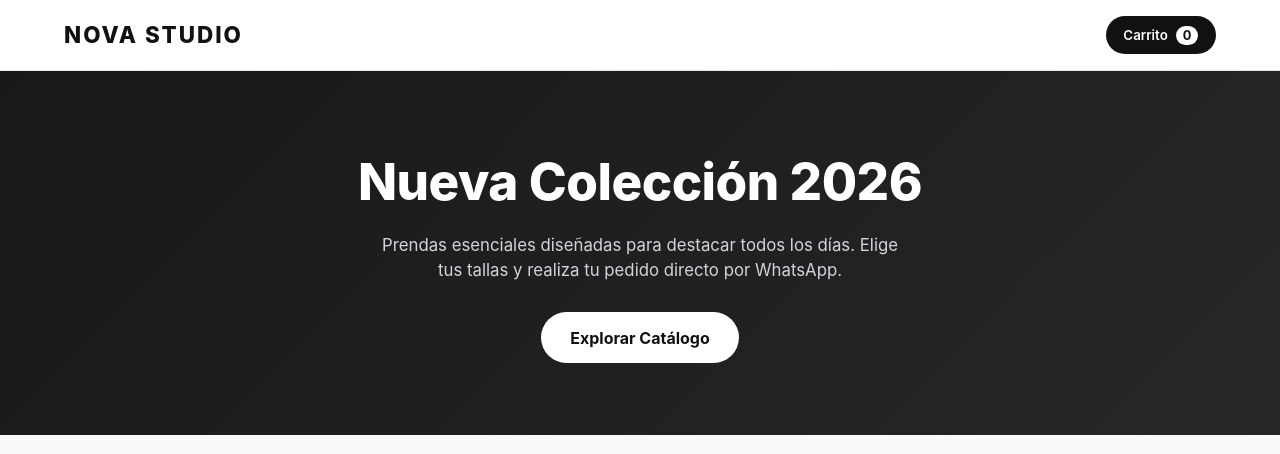
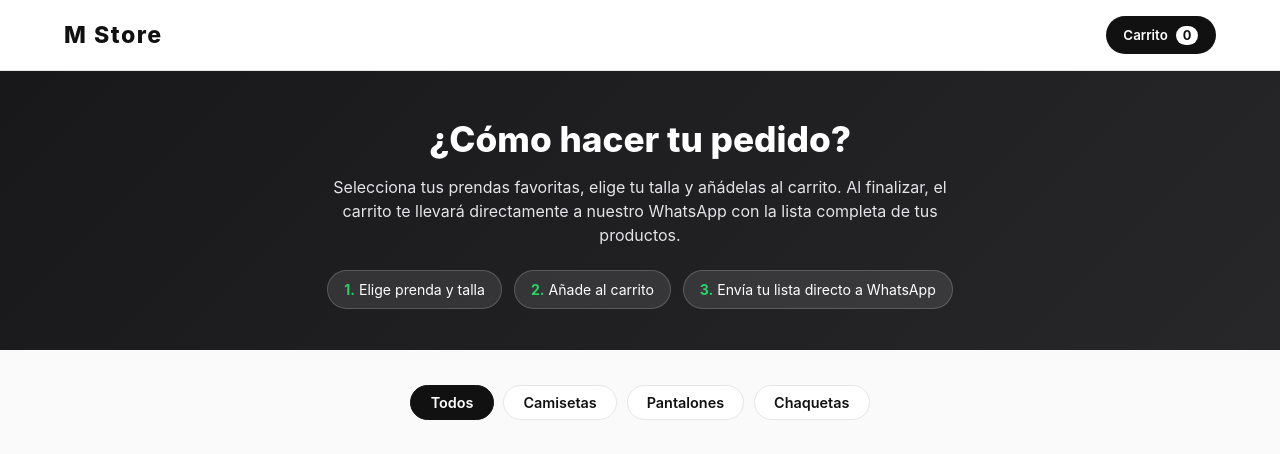
Before and after one commit to jemurill06/MStore, a plain HTML site: page index.html in a window 1280 px wide. Shown: the top 454 px of the page. Drawn offline with Linux system fonts and the light colour scheme.

Commit message:
index.html

```diff
--- a/index.html
+++ b/index.html
@@ -3,18 +3,17 @@
 <head>
   <meta charset="UTF-8" />
   <meta name="viewport" content="width=device-width, initial-scale=1.0" />
-  <title>NOVA STUDIO | Tienda de Ropa</title>
+  <title>M Store | Tienda de Ropa</title>
   <style>
     /* =========================================
        COLORES Y ESTILOS DE TU MARCA
-       (Edita estos valores para cambiar colores)
     ========================================= */
     :root {
       --bg-color: #fafafa;
       --surface-color: #ffffff;
       --text-main: #111111;
       --text-muted: #666666;
-      --accent-color: #111111;      /* Color principal de botones */
+      --accent-color: #111111;
       --accent-hover: #333333;
       --whatsapp-color: #25d366;
       --whatsapp-hover: #1ebe5d;
@@ -50,10 +49,9 @@
     }
 
     .brand-logo {
-      font-size: 1.4rem;
+      font-size: 1.45rem;
       font-weight: 800;
-      letter-spacing: 2px;
-      text-transform: uppercase;
+      letter-spacing: 1.5px;
       text-decoration: none;
       color: var(--text-main);
     }
@@ -85,48 +83,54 @@
       border-radius: 50px;
     }
 
-    /* BANNER PRINCIPAL */
-    .hero {
+    /* INDICACIONES DE COMPRA AL INICIO */
+    .info-banner {
       background: linear-gradient(135deg, #18181b 0%, #27272a 100%);
       color: #fff;
       text-align: center;
-      padding: 4.5rem 1.5rem;
+      padding: 2.6rem 1.5rem;
     }
 
-    .hero h1 {
-      font-size: clamp(2rem, 5vw, 3.2rem);
+    .info-banner h1 {
+      font-size: clamp(1.5rem, 4vw, 2.2rem);
       font-weight: 800;
-      letter-spacing: -0.5px;
-      margin-bottom: 0.8rem;
+      margin-bottom: 0.6rem;
     }
 
-    .hero p {
-      color: #d4d4d8;
-      max-width: 540px;
-      margin: 0 auto 1.8rem;
-      font-size: 1.05rem;
+    .info-banner p {
+      color: #e4e4e7;
+      max-width: 620px;
+      margin: 0 auto 1.4rem;
+      font-size: 1rem;
     }
 
-    .hero-btn {
-      display: inline-block;
-      background: #fff;
-      color: #111;
-      padding: 0.85rem 1.8rem;
-      border-radius: 50px;
-      font-weight: 700;
-      text-decoration: none;
-      transition: transform 0.2s;
+    .steps-bar {
+      display: flex;
+      justify-content: center;
+      flex-wrap: wrap;
+      gap: 0.75rem;
+      max-width: 780px;
+      margin: 0 auto;
     }
 
-    .hero-btn:hover {
-      transform: translateY(-2px);
+    .step-pill {
+      background: rgba(255, 255, 255, 0.1);
+      border: 1px solid rgba(255, 255, 255, 0.18);
+      padding: 0.5rem 1rem;
+      border-radius: 50px;
+      font-size: 0.88rem;
+      color: #fff;
+    }
+
+    .step-pill strong {
+      color: var(--whatsapp-color);
     }
 
     /* FILTROS DE CATEGORÍA */
     .catalog-container {
       max-width: 1200px;
       margin: 0 auto;
-      padding: 2.5rem 5% 4rem;
+      padding: 2.2rem 5% 4rem;
     }
 
     .filters {
@@ -429,17 +433,21 @@
 
   <!-- ENCABEZADO -->
   <header>
-    <a href="#" class="brand-logo" id="store-name">NOVA STUDIO</a>
+    <a href="#" class="brand-logo" id="store-name">M Store</a>
     <button class="cart-trigger" onclick="toggleCart()">
       Carrito <span class="cart-badge" id="cart-count">0</span>
     </button>
   </header>
 
-  <!-- PORTADA -->
-  <section class="hero">
-    <h1>Nueva Colección 2026</h1>
-    <p>Prendas esenciales diseñadas para destacar todos los días. Elige tus tallas y realiza tu pedido directo por WhatsApp.</p>
-    <a href="#catalogo" class="hero-btn">Explorar Catálogo</a>
+  <!-- INDICACIONES DE COMPRA -->
+  <section class="info-banner">
+    <h1>¿Cómo hacer tu pedido?</h1>
+    <p>Selecciona tus prendas favoritas, elige tu talla y añádelas al carrito. Al finalizar, el carrito te llevará directamente a nuestro WhatsApp con la lista completa de tus productos.</p>
+    <div class="steps-bar">
+      <div class="step-pill"><strong>1.</strong> Elige prenda y talla</div>
+      <div class="step-pill"><strong>2.</strong> Añade al carrito</div>
+      <div class="step-pill"><strong>3.</strong> Envía tu lista directo a WhatsApp</div>
+    </div>
   </section>
 
   <!-- CATÁLOGO -->
@@ -482,25 +490,21 @@
   <div class="toast" id="toast">Prenda agregada al carrito</div>
 
   <footer>
-    <p>&copy; 2026 NOVA STUDIO. Envíos a todo el país.</p>
+    <p>&copy; 2026 M Store. Envíos a todo el país.</p>
   </footer>
 
   <script>
     /* ==============================================================
-       1. CONFIGURACIÓN DE TU TIENDA (EDITA ESTA SECCIÓN)
+       1. CONFIGURACIÓN DE TU TIENDA (EDITA TU NÚMERO AQUÍ)
     ============================================================== */
     const CONFIG = {
-      nombreTienda: "NOVA STUDIO",
-      // Escribe tu número con código de país, sin el símbolo "+" ni espacios.
-      // Ejemplo Ecuador: "593991234567" | México: "5215512345678" | Colombia: "573001234567"
+      nombreTienda: "M Store",
       whatsappNumero: "593999999999",
       moneda: "$"
     };
 
     /* ==============================================================
-       2. LISTA DE PRODUCTOS (AGREGA O EDITA TUS PRENDAS AQUÍ)
-       Cuando subas tus fotos a GitHub en una carpeta llamada "img",
-       cambia la ruta de imagen por ejemplo a: "img/camiseta-negra.jpg"
+       2. LISTA DE PRODUCTOS
     ============================================================== */
     const PRODUCTOS = [
       {
@@ -538,7 +542,7 @@
     ];
 
     /* ==============================================================
-       3. LÓGICA DE LA TIENDA (NO NECESITAS MODIFICAR ESTO)
+       3. LÓGICA DE LA TIENDA
     ============================================================== */
     document.getElementById("store-name").textContent = CONFIG.nombreTienda;
 
```
